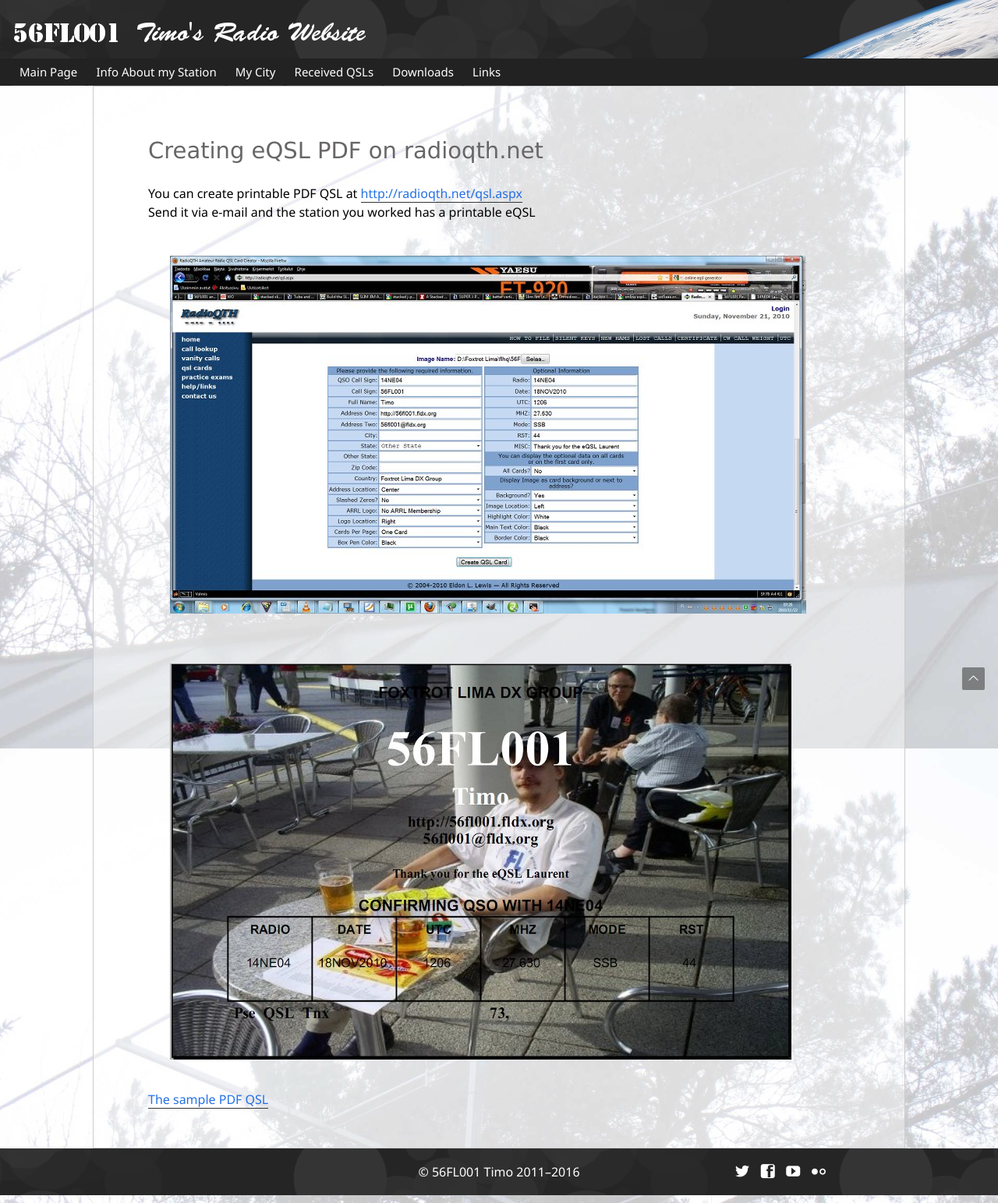
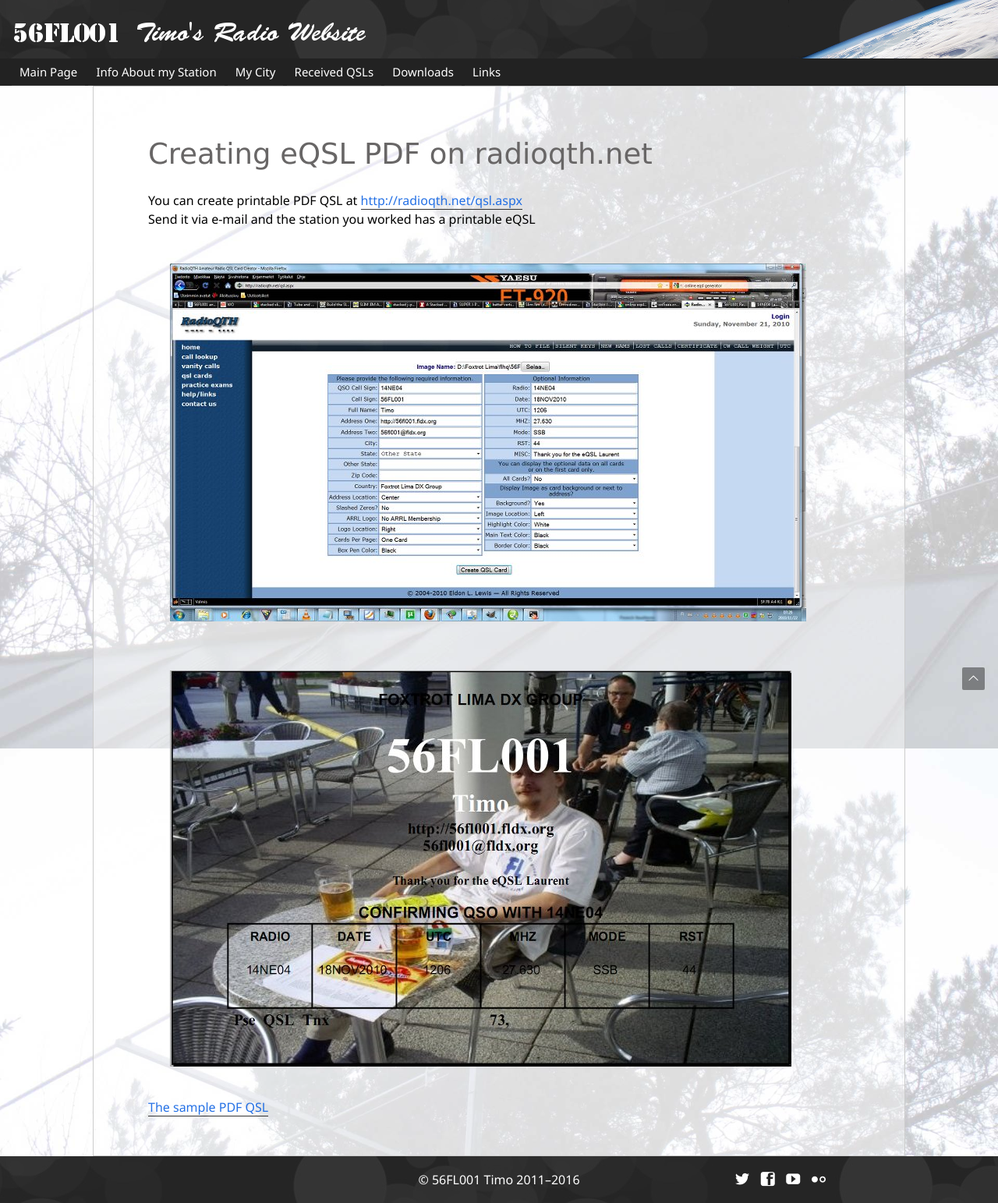
Before and after one commit to teear/56fl001.fldx.org, a Jekyll site: the page built from radioqth-qsl-creator.html, in a window 1280 px wide. Shown: the whole page at 78% size. Built offline with Jekyll 4.4.1, drawn with Linux system fonts in a browser that asks for light colours.

Commit message:
Do not apply header font-size change on .wf-inactive only on .wf-loading

```diff
--- a/css/main.scss
+++ b/css/main.scss
@@ -164,7 +164,7 @@ h1 {
     margin: 25px 0 25px;
 }
 
-.wf-inactive h1 {
+.wf-loading h1 {
   font-size: 29px;
 }
 
```
